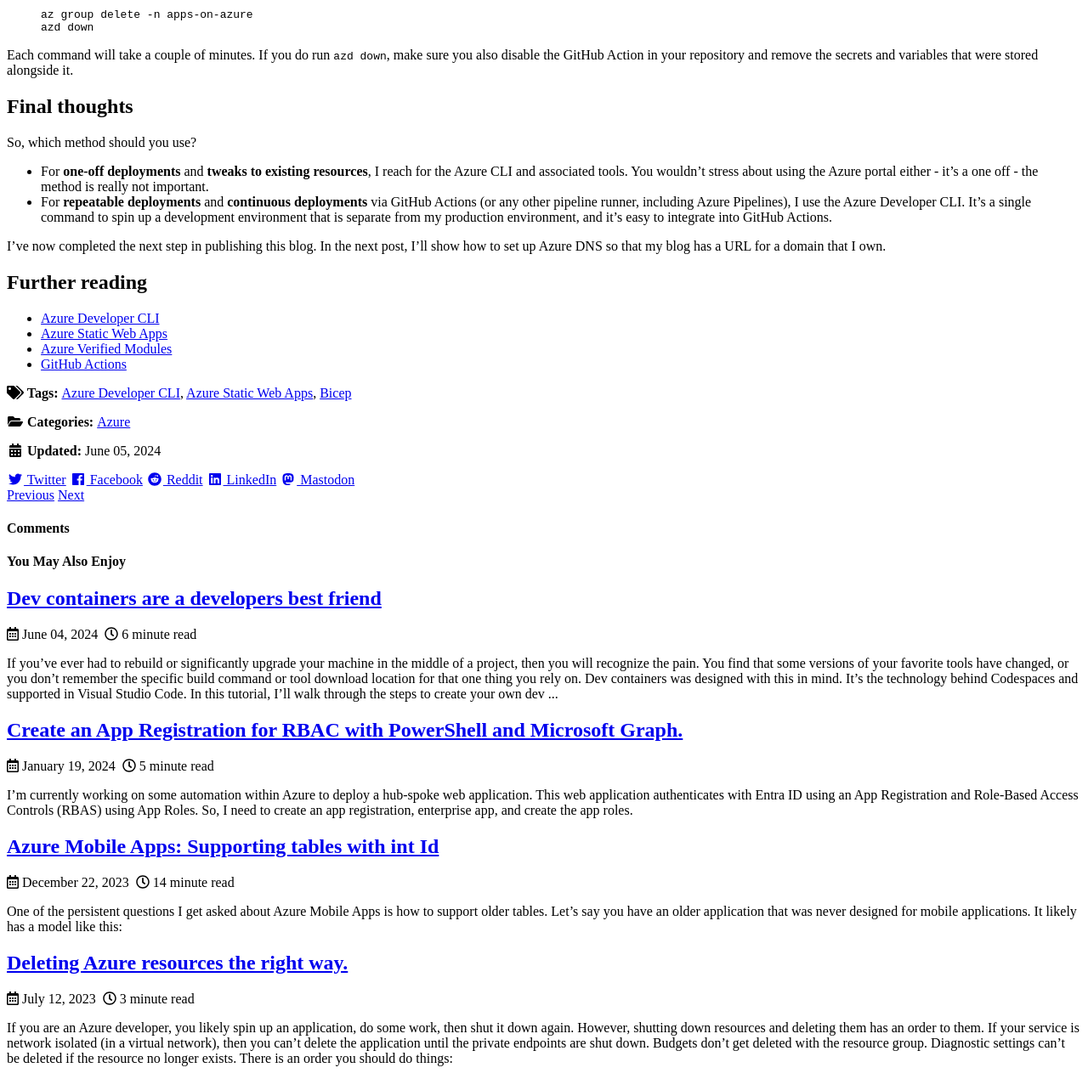
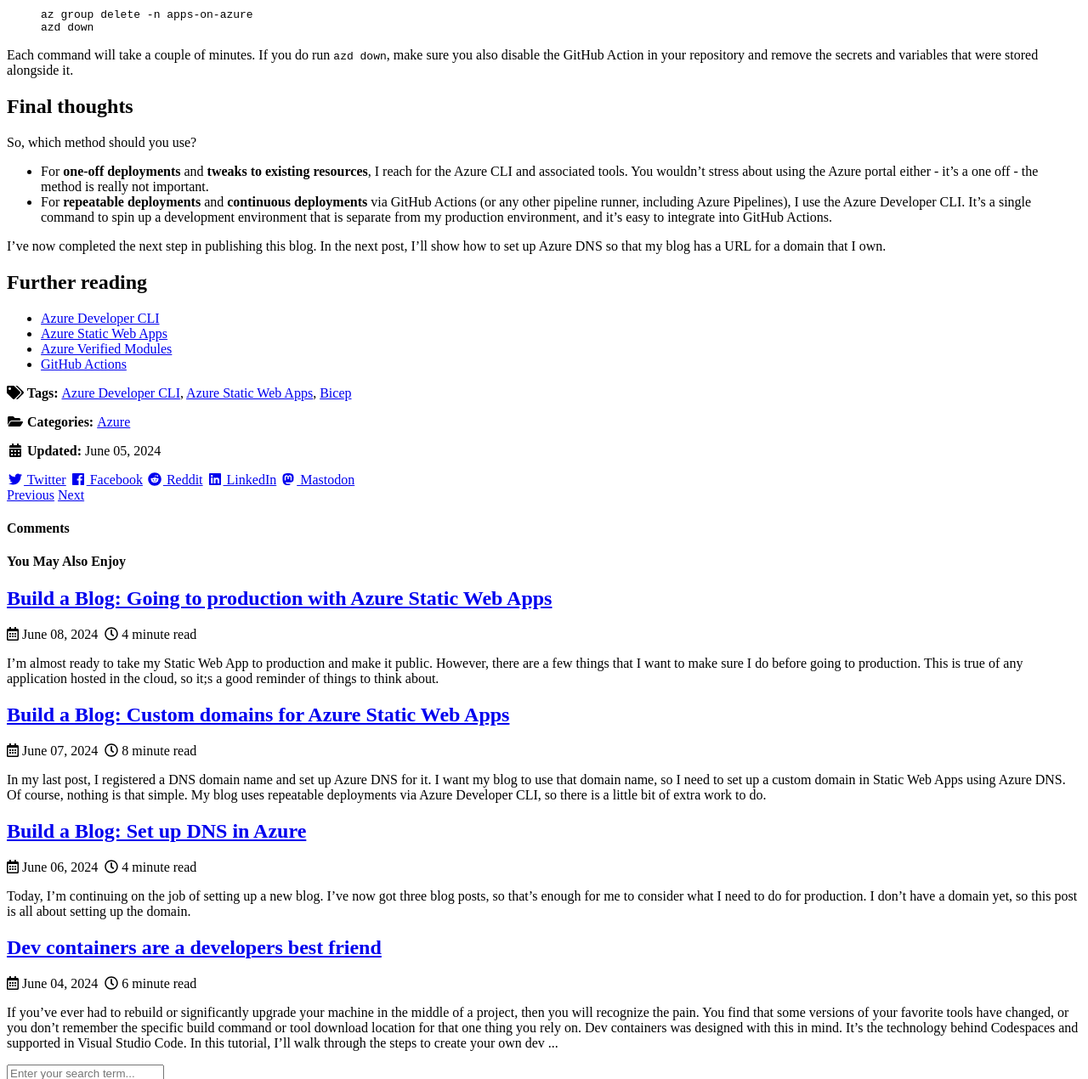
Before and after one commit to adrianhall/adrianhall.github.io, a Jekyll site: the page built from _posts/2024/2024-06-05-swa-deploy.md, in a window 1280 px wide and 1400 px high, scrolled down 7890 px, cut to the strip 0-1270 px from the top of the window. Shown: the whole strip at 85% size. Built offline with Jekyll 4.4.1, drawn with Linux system fonts in a browser that asks for light colours; nearby versions of some CDN libraries; comment, search, counter and statistics services are not loaded; some of the changed lines change nothing that is shown.

Commit message:
Updated SWA Series

```diff
--- /dev/null
+++ b/_posts/2024/2024-06-06-azure-dns.md
@@ -0,0 +1,93 @@
+---
+title:  "Build a Blog: Set up DNS in Azure"
+date:   2024-06-06
+categories: Azure
+tags:
+    - Bicep
+    - "Azure DNS"
+---
+
+Today, I'm continuing on the job of setting up a new blog.  I've now got three blog posts, so that's enough for me to consider what I need to do for production.  I don't have a domain yet, so this post is all about setting up the domain.
+
+<!-- more -->
+
+{% include_relative includes/swa-series.md %}
+
+## Step 1: Pick a name
+
+While this seems simple enough, your domain name is likely to become your brand, so it needs some thought. All the best names are likely taken, so it will also take some research.  I use [whois.domaintools.com](https://whois.domaintools.com/) to check registrations, since most of the registrars will block someone else from finding the domain if the domain is in the shopping cart - even if that shopping cart has been abandoned.
+
+## Step 2: Pick a domain registrar
+
+You may already have a domain registrar if you've registered a domain in the past. You can use the same registrar if you already have one. I use [Dreamhost](https://www.dreamhost.com) as my registrar. You can also use any of the [ICANN Accredited Registrars](https://www.icann.org/en/accredited-registrars). [Forbes](https://www.forbes.com/advisor/business/software/best-domain-registrar/) did some research and came up with a list for small businesses to use. For this task, all the registrars will offer the basic facilities we need - register a domain and allow us to set the name servers.  You don't need any of the other "value-add" services a registrar offers.
+
+I'm definitely not recommending one registrar over the others here. It's your money. Do your research.
+
+## Step 3: Register your domain
+
+You'll need to register an account with the domain registrar, select your domain, and then pay some money.  You can generally decide on one to three year terms, and every domain registrar will try and up-sell you to additional services like hosting and email. I'm going to be running Azure DNS and hosting my site on Azure as well, so I don't need any of the upsell stuff.
+
+## Step 4: Create the DNS zone in Azure DNS
+
+Now that you have your domain, it's time to create the domain in Azure DNS. I can do this with the Azure CLI and that is the preferred tool given that this is a one-off task.  Make sure you have logged in and selected a subscription before you begin.
+
+As with all resources, the Azure DNS Zone resource needs to be placed in a resource group.  I'm going to use the same resource group as my static web app.
+
+{% highlight bash %}
+export DNSNAME="my-blog-domain.com"
+az network dns zone create -g $RG -n $DNSNAME
+{% endhighlight %}
+
+Once you've created the domain, get a list of the DNS servers that it uses:
+
+{% highlight bash %}
+az network dns record-set ns list -g $RG -z $DNSNAME --query "[].NSRecords[].nsdname" --output tsv
+{% endhighlight %}
+
+There are many name servers for Azure DNS and your domain will be assigned to four of them that are geographically distributed.
+
+I don't recommend adding the DNS zone resource itself to your bicep files. There is a lot happening between creating your DNS zone resource and the DNS being correctly updated everywhere.  That process (including DNS propagation) can take days.  You can still use it in your bicep file (using an "existing resource" syntax).
+
+> You can create the zone using bicep. The appropriate snippet of bicep is:
+>
+> {% highlight bicep linenos %}
+> module dnszone 'br/public:avm/res/network/dns-zone:0.3.0' = {
+>   name: 'dnszone-${resourceToken}'
+>   scope: rg
+>   params: {
+>     name: zoneName
+>     location: 'global'
+>     tags: tags
+>   }
+> }
+> {% endhighlight %}
+>
+> You have to specify the zone name (generally as a parameter) and the resource token (as a variable).  I also recommend using resource locks on your domains (so you don't accidentally delete them).
+
+## Step 5: Update the name servers in your zone
+
+Go back to your domain registrar and edit your DNS zone.  Update the name servers so that they match the list you obtained after creating the DNS zone.  This is (again) a one time activity.
+
+> **Warning:** If you happen to accidentally destroy your infrastructure and have to re-build it from scratch, make sure you go back and update the name servers in your domain registrar.  They may be different.
+
+## Step 6: Wait
+
+It's hard, I know.  But now you have to wait for your domain to propagate everywhere.  This can take as little as 24 hours, or as much as a week.  Leave a long lead time for this bit.
+
+A good check is to use [nslookup.io](https://www.nslookup.io) to check your domain from your home machine (something that isn't using Azure DNS as a resolver).  Once the domain is available and the name servers listed match the Azure DNS name servers, you are ready to progress.
+
+## Step 7: Register your site with Azure DNS
+
+Your domain is now ready but nothing is using it.  It's up to you to put the right DNS records into your zone to make it work.
+
+My site is hosted on Azure Static Web Apps.  I can set up both the domain (also known as a root domain or apex domain) and a subdomain (like `www.my-blog-domain.com`) as custom domains.  Since I'm going to be doing this in my Azure Developer CLI infrastructure deployment, you can follow along during the next article.
+
+## Final thoughts
+
+Azure DNS is not free - it will cost you about $0.90 per month (US) (considering both the zone charge and the query charge) unless you are running a really big domain.  You can, of course, use an alternate DNS provider, but the integration between Azure DNS and the other resources, plus being able to store your DNS records alongside your other infrastructure as bicep files is a win for me.
+
+## More reading
+
+* [Domain Name System](https://en.wikipedia.org/wiki/Domain_Name_System)
+* [Azure DNS](https://learn.microsoft.com/azure/dns/dns-overview)
+* [ICANN list of accredited registrars](https://www.icann.org/en/accredited-registrars)
--- /dev/null
+++ b/_posts/2024/2024-06-07-swa-dns.md
@@ -0,0 +1,236 @@
+---
+title: "Build a Blog: Custom domains for Azure Static Web Apps"
+date:   2024-06-07
+categories: Azure
+tags:
+    - Bicep
+    - "Azure Developer CLI"
+    - "Azure Static Web Apps"
+    - "Azure DNS"
+---
+
+In my [last post]({% post_url 2024/2024-06-06-azure-dns %}), I registered a DNS domain name and set up Azure DNS for it.  I want my blog to use that domain name, so I need to set up a custom domain in Static Web Apps using Azure DNS. Of course, nothing is that simple.  My blog uses repeatable deployments via [Azure Developer CLI](https://learn.microsoft.com/azure/developer/azure-developer-cli/overview), so there is a little bit of extra work to do.
+
+<!-- more -->
+
+{% include_relative includes/swa-series.md %}
+
+If you are creating a custom domain as a one-off thing and not using repeatable deployments, then feel free to [follow the instructions in the documentation](https://learn.microsoft.com/azure/static-web-apps/custom-domain).  It will walk through doing this same thing in the Azure portal.
+
+## Configure the www domain
+
+Let's start with configuring a subdomain.  I want `www.my-blog-domain.com` to point to the static web app.  This is a two part process that is done AFTER both the domain and the static web app are deployed:
+
+1. Register the `www` subdomain as a [CNAME](https://en.wikipedia.org/wiki/CNAME_record) pointing to the static web app.
+2. Create the custom domain on the static web app.
+
+I'm using the Azure Developer CLI to handle repeatable deployments.  That uses bicep to provision my resources.  Since adding domains may be repeated in several sites, I'm going to write a [bicep module](https://learn.microsoft.com/azure/azure-resource-manager/bicep/modules). This will allow me to re-use the bicep code in another project.
+
+Let's take a look at the addition to the `main.bicep file:
+
+{% highlight bicep linenos %}
+module wwwdomain 'modules/swa-custom-subdomain.bicep' = {
+  name: 'www-custom-domain-${resourceToken}'
+  scope: rg
+  params: {
+    name: 'www'
+    zoneName: dnszone.outputs.name
+    staticWebAppName: swa.outputs.name
+  }
+}
+{% endhighlight %}
+
+This is how you call any bicep module.  I've already used ready-made modules from the Azure Verified Modules collection.  This one will be my own module.  Note the use of `.outputs.name` here.  Each module can specify a set of outputs and these outputs can be used to define other resources or modules.  By putting the outputs references in this module definition, I ensure the deployments are sequenced properly so that the custom domain comes after both the DNS zone and the static web app resources are deployed.
+
+Let's take a look at the module code:
+
+{% highlight bicep linenos %}
+targetScope = 'resourceGroup'
+
+@description('The name of the subdomain')
+param name string
+
+@description('The name of the static web app service.')
+param staticWebAppName string
+
+@description('The name of the Azure DNS hosted DNS zone')
+param zoneName string
+
+resource dnsZone 'Microsoft.Network/dnsZones@2018-05-01' existing = {
+  name: zoneName
+}
+
+resource staticSite 'Microsoft.Web/staticSites@2023-12-01' existing = {
+  name: staticWebAppName
+}
+
+resource cnameRecord 'Microsoft.Network/dnsZones/CNAME@2018-05-01' = {
+  name: name
+  parent: dnsZone
+  properties: {
+    TTL: 3600
+    CNAMERecord: {
+      cname: staticSite.properties.defaultHostname
+    }
+  }
+}
+
+resource customDomain 'Microsoft.Web/staticSites/customDomains@2023-01-01' = {
+  name: '${name}.${zoneName}'
+  parent: staticSite
+  properties: {
+    validationMethod: 'cname-delegation'
+  }
+}
+
+output domainName string = cnameRecord.properties.fqdn
+{% endhighlight %}
+
+* **Line 1** says this is resource group scoped.  In the `main.bicep`, I must include `scope: <some-resource-group>` when I define the parameters for the module.
+* **Lines 3-10** define the properties I can pass to the module.  I use `@description()` so I know what each parameter is for.  This feeds Intellisense when using Visual Studio Code to write bicep.
+* **Lines 12-18** define the existing resources - the DNS zone and the static web app.  This will ensure that they exist and allow me to access any properties of those resources later on.
+* **Lines 20-29** create a CNAME record in my DNS zone.  This is required to create a custom domain based on a subdomain.
+* **Lines 31-37** create a custom domain in my static web app that points to the subdomain.  It expects the subdomain to be defined via a CNAME.
+
+The last check may fail because of timing.  DNS is wierd in that it needs time to propagate to other DNS servers.  This is especially true if the DNS server that the static web app uses has already cached the domain you are working on.  If it fails, then just retry the check within the Azure portal later on. Your infrastructure as code will still work in a completely new scenario, and subsequent deployments will work since the configuration of the custom domain is the same as what is defined.
+
+## Configure the apex domain
+
+The `my-blog-domain.com` domain name is called the "apex" or "root" domain.  I kind of like the term "apex domain" since the root domain (at least to me) is the gTLD - in this case "com".
+
+Configuring an apex domain is a little more tricky than the sub-domain we previously configured.  You have to add a TXT record to the domain so that you can validate domain ownership, then add an ALIAS or CNAME record set to the apex domain.  So, how do you actually do this?
+
+It turns out it is relatively easy, but it takes multiple steps.
+
+1. Create a custom domain for your apex domain in Static Web Apps.
+2. Read that custom domain resource to get the domain validation key.
+3. Create a TXT record in the domain whose value is the domain validation key.
+4. Create an ALIAS record set in the domain to point to the static web app.
+5. Wait for validation to happen.
+
+There are a couple of gotchas here that are easily overcome:
+
+* In step 2, the custom domain resource does not product the domain validation key if the domain is already validated.  This means you don't always have the information to create the TXT record for validation.
+* In step 4, you have to use a preview API to create the appropriate record.
+
+Now I know what I'm doing, I can create this in bicep.  First off, I wrote a module specifically for creating the domain validation record.  I'm doing this as a separate module because I want the process to be optional.  You can't put a conditional in bicep where the condition depends on the output from another resource, but you can put a conditional in when it depends on a parameter or variable.
+
+{% highlight bicep linenos %}
+targetScope = 'resourceGroup'
+
+@description('The validation token')
+param validationToken string?
+
+@description('The name of the Azure DNS hosted DNS zone')
+param zoneName string
+
+resource dnsZone 'Microsoft.Network/dnsZones@2018-05-01' existing = {
+  name: zoneName
+}
+
+resource domainValidationRecord 'Microsoft.Network/dnsZones/TXT@2023-07-01-preview' = if (validationToken != null) {
+  name: '@'
+  parent: dnsZone
+  properties: {
+    TTL: 60
+    TXTRecords: [
+      {
+        value: [ validationToken ?? 'not-provided' ]
+      }
+    ]
+  }
+}
+{% endhighlight %}
+
+This module is fairly straight forward.  The validation token is nullable. I use null as the discovery mechanism to decide if I should create the TXT record or not.  I do have to deal with the potentially nullable value in the value record, but that's never going to exist because I check for it.
+
+Now let's look at the `swa-apex-domain.bicep` module that does the rest of the work:
+
+{% highlight bicep linenos %}
+targetScope = 'resourceGroup'
+
+@description('The name of the static web app service.')
+param staticWebAppName string
+
+@description('The name of the Azure DNS hosted DNS zone')
+param zoneName string
+
+resource dnsZone 'Microsoft.Network/dnsZones@2018-05-01' existing = {
+  name: zoneName
+}
+
+resource staticSite 'Microsoft.Web/staticSites@2023-12-01' existing = {
+  name: staticWebAppName
+}
+
+resource apexDomain 'Microsoft.Web/staticSites/customDomains@2023-12-01' = {
+  name: zoneName
+  parent: staticSite
+  properties: {
+    validationMethod: 'dns-txt-token'
+  }
+}
+
+resource apexDnsRecord 'Microsoft.Network/dnsZones/A@2023-07-01-preview' = {
+  name: '@'
+  parent: dnsZone
+  properties: {
+    TTL: 3600
+    targetResource: {
+      id: staticSite.id
+    }
+  }
+}
+
+module domainValidationRecord './domain-validation-record.bicep' = {
+  name: 'domain-validation-${uniqueString(zoneName, staticWebAppName, resourceGroup().location)}'
+  params: {
+    zoneName: dnsZone.name
+    validationToken: apexDomain.properties.?validationToken
+  }
+}
+
+output domainName string = dnsZone.name
+{% endhighlight %}
+
+There is a lot going on here, so let's take it section by section:
+
+* **Lines 1-7** should be fairly familiar by now.  I'm expecting to pass in the name of the DNS zone resource and the name of the static web app resource.
+* **Lines 9-15** create references to the pre-existing resources that I need to do the rest of the work.
+* **Lines 17-23** create the custom domain for the apex domain.  Unlike a subdomain, I create the custom domain first so I have access to the validation token.  Also, I'm using the "dns-txt-token" method instead of the "cname-delegation" method.  [You can't put a CNAME in the root of an apex domain](https://serverfault.com/questions/613829/why-cant-a-cname-record-be-used-at-the-apex-aka-root-of-a-domain).  This is a restriction in RFC 1912.  Thus, the alternative method is required.
+* **Lines 25-34** creates an A record that is linked to the static web app.  When the IP address of the static site changes, this record will also change automatically.
+* **Lines 36-42** calls the domain validation bicep module to optionally install the TXT record if (and only if) the static site needs it.
+
+Finally, I add a module reference to the end of my `main.bicep`:
+
+{% highlight bicep %}
+module apexdomain 'modules/swa-apex-domain.bicep' = {
+  name: 'apex-custom-domain-${resourceToken}'
+  scope: rg
+  params: {
+    zoneName: dnszone.outputs.name
+    staticWebAppName: swa.outputs.name
+  }
+}
+
+output AZURE_LOCATION string = location
+output SERVICE_URL string[] = [
+  'https://${swa.outputs.defaultHostname}'
+  'https://${wwwdomain.outputs.domainName}'
+  'https://${apexdomain.outputs.domainName}'
+]
+{% endhighlight %}
+
+I'm using the outputs of earlier modules to call this module.  This allows me to sequence the resource provisioning correctly.  I'm also outputting all the URLs that you can use to access the service so that they can be used later if needed.
+
+## Final thoughts
+
+One of the things I've really enjoyed is repeatable deployments, and this is extended here.  There is a dance between the static web app and the DNS zone that has to happen to configure a custom domain.  By producing a bicep module for this, I can easily add custom domains in a repeatable manner to any site.
+
+For the next post, I'm going to go over some other things I think I need to do before going public with a production blog.
+
+## Further reading
+
+* [Static Web Apps - Custom Domains](https://learn.microsoft.com/azure/static-web-apps/custom-domain)
+* [Bicep reference for Static Web Apps](https://learn.microsoft.com/azure/templates/microsoft.web/staticsites)
+* [Bicep reference for Azure DNS](https://learn.microsoft.com/azure/templates/microsoft.network/dnszones)
--- /dev/null
+++ b/_posts/2024/2024-06-08-swa-production.md
@@ -0,0 +1,124 @@
+---
+title:  "Build a Blog: Going to production with Azure Static Web Apps"
+date:   2024-06-08
+categories: Azure
+tags:
+    - Bicep
+    - "Azure Developer CLI"
+    - "Azure Static Web Apps"
+    - "Azure DNS"
+---
+
+I'm almost ready to take my Static Web App to production and make it public.  However, there are a few things that I want to make sure I do before going to production.  This is true of any application hosted in the cloud, so it;s a good reminder of things to think about.
+
+<!-- more -->
+
+{% include_relative includes/swa-series.md %}
+
+So, what are these things?  Here is my list:
+
+* Check the SKU of the resources to make sure they are suitable for production usage.
+* Switch the default domain to my custom domain.
+* Establish resource locks so I don't accidentally delete the site.
+* Create a budget so my costs don't balloon without my knowing about it.
+
+I also need to do all the things my site requires; things like setting up Google Analytics, webmaster site verifications, setting up the comments system, and so on.  Basically, whatever demands your site has beyond infrastructure still need to be done.  Finally, I would want to consider some of the other Azure offerings like [Defender for Cloud](https://azure.microsoft.com/products/defender-for-cloud/) if I were an enterprise.  I'm not, so I'm going to bypass those considerations.
+
+> **What about logging?**
+> Static sites are heavily cached and use site analytics capabilities like [Google Analytics](https://analytics.google.com/) or [Microsoft Clarity](https://clarity.microsoft.com/) for web site logging.  It's integrated into the application instead of the system.  Azure Static Web Apps does provide some diagnostics within the Azure Portal, but it's not required due to the caching.
+
+## Check the SKU
+
+So far, my site has been running on the "Free" SKU for Static Web Apps.  This has been great while I've been starting and has offered me everything I need.  Do I need something bigger:
+
+* Free SKU has a limit of 100Gb of bandwidth.  The Standard SKU includes 100Gb of bandwidth, but allows you to go higher on a monthly basis.
+* Free SKU supports 2 domains.  Standard SKU supports 5 domains.
+* Standard SKU supports custom authentication, which is unsupported in Free SKU.
+* Standard SKU supports larger storage capacity.
+* Standard SKU has an SLA.
+
+In short, I want to spend the $9/month for a Standard SKU for a production site.  I've adjusted this in my `infra/main.bicep` file (as we'll see at the end).
+
+## Set the default custom domain
+
+Some things are "one-off" items and easier to do on the Azure portal.  I now have three domains:
+
+![Screenshot of the registered custom domains](/assets/images/2024/2024-06-08-customdomains.png)
+
+I have not set a default yet, so the auto-generated domain is the default.  While this doesn't affect the functioning of the site, I don't want the auto-generated domain to leak out.  Other users of my site may want to bookmark specific pages.  If I have to re-create the site, that auto-generated domain will change and those bookmarks will be broken.
+
+I want to make `my-blog-domain.com` the default domain, so I need to highlight it and click on **Set default**.
+
+## Create resource locks
+
+I'm also going to establish resource locks on my critical resources so I don't accidentally delete them. This is done in the bicep code.  Fortunately, the [Azure Verified Modules](https://aka.ms/AVM) that I am using have in-built support for resource locks. Take a look at the `infra\main.bicep` changes:
+
+{% highlight bicep %}
+var lock = { kind: 'CanNotDelete' }
+
+module swa 'br/public:avm/res/web/static-site:0.3.0' = {
+  name: 'swa-${resourceToken}'
+  scope: rg
+  params: {
+    name: '${environmentName}-web-${resourceToken}'
+    location: location
+    lock: lock
+    sku: 'Standard'
+    tags: union(tags, { 'azd-service-name': 'web' })
+  }
+}
+
+module dnszone 'br/public:avm/res/network/dns-zone:0.3.0' = {
+  name: 'dnszone-${resourceToken}'
+  scope: rg
+  params: {
+    name: zoneName
+    location: 'global'
+    lock: lock
+    tags: tags
+  }
+}
+{% endhighlight %}
+
+The "lock" variable definition is a standard parameter across all Azure Verified Modules so I can reuse it.
+
+## Create a budget
+
+Let's think about the budget here.  My static web site is $9/month, and my DNS zone is approximately $1/month.  This gives me a total of $10/month.  I don't want to be alerted before this, but I do want to be alerted if the usage goes awry and I get much higher than that.  I'm want to set up a budget resource that covers all the resources within the resource group.  I can also do this in bicep.  Here is the module definition:
+
+{% highlight bicep %}
+module budget 'br/public:avm/res/consumption/budget:0.3.3' = {
+  name: 'budget-${resourceToken}'
+  params: {
+    amount: 10
+    name: 'budget-${resourceToken}'
+    contactEmails: [
+      notificationEmail
+    ]
+    location: location
+
+    category: 'Cost'
+    resourceGroupFilter: [ rg.name ]
+    resetPeriod: 'BillingMonth'
+    thresholds: [ 100, 125, 150, 200 ]
+  }
+}
+{% endhighlight %}
+
+## Final thoughts
+
+Building a static web app and deploying some code to it takes less than fifteen minutes. Going to production, with all the nuances that causes, took four days. Some of that was because I was in meetings or adjusting code for the production environment. Some of that was waiting around for things to happen, like setting up DNS. Finally, some of that was simply reading documentation about features I had not used before, then sitting back and thinking if I should use them. Building production systems takes way longer than producing a demo (which is my normal mode).
+
+There are other "production ready" references in the Azure world.  Two that come to mind:
+
+* [Landing zone accelerators](https://learn.microsoft.com/azure/cloud-adoption-framework/scenarios/app-platform/ready)
+* [Reliable Web App Pattern](https://learn.microsoft.com/azure/architecture/web-apps/guides/reliable-web-app/overview)
+
+These are more extensive than what I am doing and take into account the security, resiliency, and operational requirements of enterprises - none of which was a concern for my site.
+
+## Further reading
+
+* [Azure Verified Modules](https://aka.ms/AVM)
+* [Azure Cost Management](https://learn.microsoft.com/azure/cost-management-billing/costs/overview-cost-management)
+* [Microsoft Clarity](https://clarity.microsoft.com)
+* [Google Analytics](https://analytics.google.com)
--- a/_posts/2024/includes/swa-series.md
+++ b/_posts/2024/includes/swa-series.md
@@ -1,6 +1,6 @@
 This post is part of a sequence showing how to deploy a blog on Azure Static Web Apps:
 
 1. [Deploying Azure Static Web Apps]({% post_url 2024/2024-06-05-swa-deploy %})
-2. Configuring Azure DNS
-3. Configuring Static Web Apps Custom Domains
-4. Taking Static Web Apps to Production
+2. [Configuring Azure DNS]({% post_url 2024/2024-06-06-azure-dns %})
+3. [Configuring Static Web Apps Custom Domains]({% post_url 2024/2024-06-07-swa-dns %})
+4. [Taking Static Web Apps to Production]({% post_url 2024/2024-06-08-swa-production %})
```
